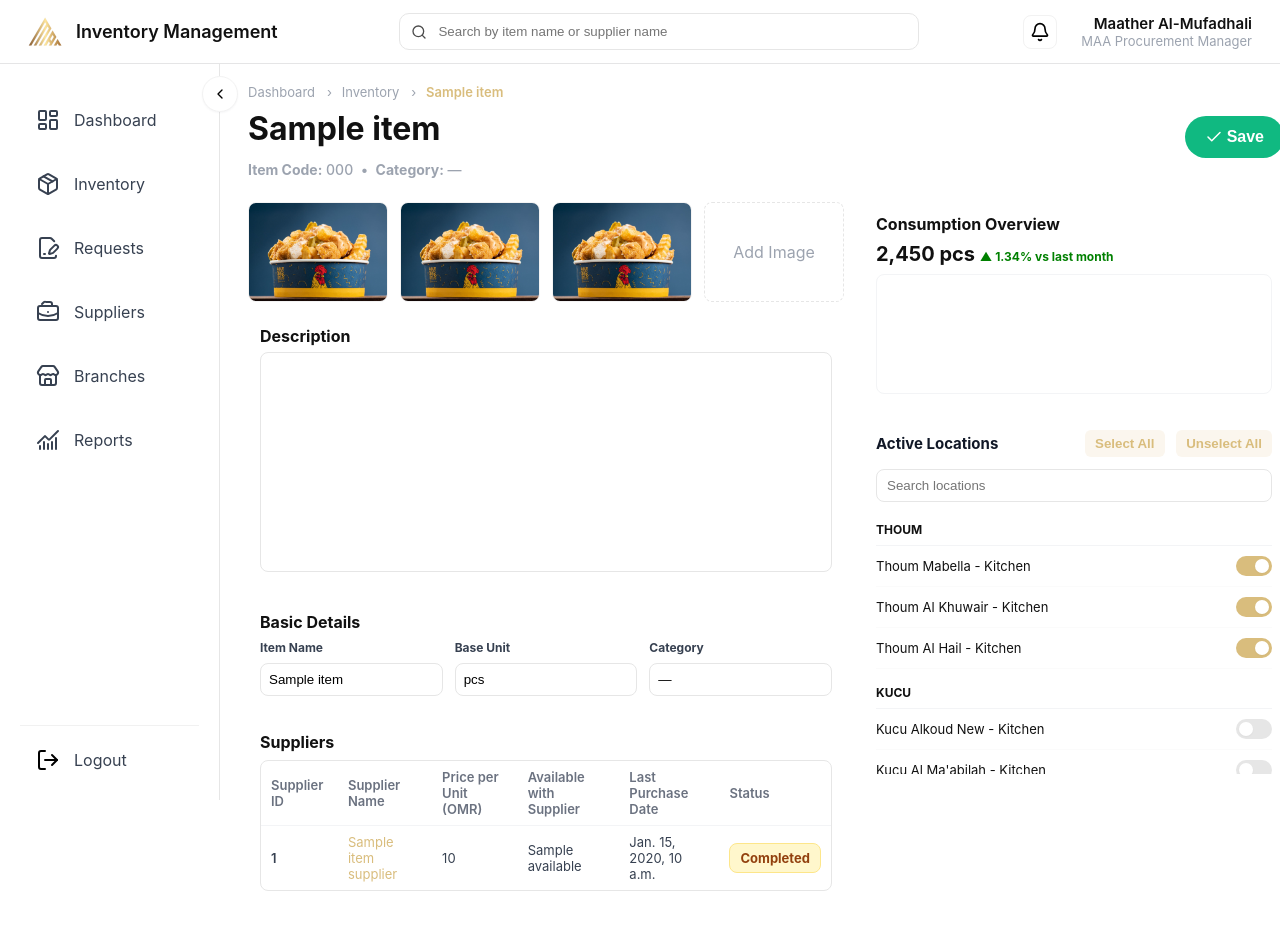
After one commit to ysabellelenon/maa-inventory, a Django app: template maainventory/templates/maainventory/edit_item.html in a window 1280 px wide. The commit adds this page. Run offline with Django 5.2, Linux system fonts and the light colour scheme; the template is opened without the code that fills it: most values are stand-ins (such as "Sample title", 1, 10 or a date in 2020).

Commit message:
Enhance styles of edit item info page

```diff
--- a/config/urls.py
+++ b/config/urls.py
@@ -21,6 +21,7 @@ from maainventory import views
 urlpatterns = [
     path("", views.dashboard, name="dashboard"),
     path("inventory/", views.inventory, name="inventory"),
+    path("inventory/edit/<str:code>/", views.edit_item, name="edit_item"),
     path("requests/", views.requests, name="requests"),
     path("suppliers/", views.suppliers, name="suppliers"),
     path('admin/', admin.site.urls),
--- /dev/null
+++ b/maainventory/templates/maainventory/edit_item.html
@@ -0,0 +1,150 @@
+{% extends "maainventory/base.html" %}
+{% load static %}
+
+{% block extra_css %}
+<link rel="stylesheet" href="{% static 'css/inventory.css' %}">
+{% endblock %}
+
+{% block content %}
+  <div class="page-header inventory-header">
+    <div style="display:flex;flex-direction:column;">
+      <nav class="breadcrumbs" aria-label="Breadcrumb">
+        <a href="{% url 'dashboard' %}">Dashboard</a><span class="sep" aria-hidden="true">&rsaquo;</span>
+        <a href="{% url 'inventory' %}">Inventory</a><span class="sep" aria-hidden="true">&rsaquo;</span>
+        <span class="active" aria-current="page">{{ item.name }}</span>
+      </nav>
+      <h2 style="margin-top:6px;">{{ item.name }}</h2>
+      <h3 class="item-submeta"><strong>Item Code:</strong> {{ item.code }} &nbsp;•&nbsp; <strong>Category:</strong> {{ item.category|default:"—" }}</h3>
+    </div>
+    <div style="display:flex;align-items:center;gap:6px;margin-left:-64px;">
+      <button class="btn-save-inline" aria-label="Save">
+        <img src="{% static 'icons/check.svg' %}" alt="" />
+        <span>Save</span>
+      </button>
+    </div>
+  </div>
+
+  <div class="inventory-container">
+    <div style="display:flex;gap:20px;align-items:flex-start;">
+      <div style="flex:1;">
+        <div style="display:flex;gap:12px;margin-bottom:12px;">
+          <img src="{% static 'images/sample-item.jpg' %}" alt="" style="width:140px;height:100px;border-radius:8px;object-fit:cover;border:1px solid #f3f3f3;">
+          <img src="{% static 'images/sample-item.jpg' %}" alt="" style="width:140px;height:100px;border-radius:8px;object-fit:cover;border:1px solid #f3f3f3;">
+          <img src="{% static 'images/sample-item.jpg' %}" alt="" style="width:140px;height:100px;border-radius:8px;object-fit:cover;border:1px solid #f3f3f3;">
+          <div style="width:140px;height:100px;border-radius:8px;border:1px dashed #e6e6e6;display:flex;align-items:center;justify-content:center;color:#9ca3af;">
+            Add Image
+          </div>
+        </div>
+
+        <div style="background:var(--card-bg);padding:12px;border-radius:8px;margin-bottom:12px;">
+        <div style="font-weight:700;margin-bottom:6px;">Description</div>
+          <textarea class="panel-textarea description-field" aria-label="Item description">{{ item.desc|default:"" }}</textarea>
+        </div>
+
+        <div style="background:var(--card-bg);padding:12px;border-radius:8px;margin-bottom:12px;">
+          <div style="font-weight:700;margin-bottom:8px;">Basic Details</div>
+          <div style="display:grid;grid-template-columns:repeat(3,1fr);gap:12px;">
+            <div>
+              <label class="field-label">Item Name</label>
+              <input class="panel-input" type="text" value="{{ item.name }}" />
+            </div>
+            <div>
+              <label class="field-label">Base Unit</label>
+              <input class="panel-input" type="text" value="{{ item.base_unit|default:'pcs' }}" />
+            </div>
+            <div>
+              <label class="field-label">Category</label>
+              <input class="panel-input" type="text" value="{{ item.category|default:'—' }}" />
+            </div>
+          </div>
+        </div>
+
+        <div style="background:var(--card-bg);padding:12px;border-radius:8px;margin-bottom:12px;">
+          <div style="font-weight:700;margin-bottom:8px;">Suppliers</div>
+          <div class="supplier-table-wrap" style="overflow:auto;">
+            <table class="supplier-table" style="width:100%;border-collapse:collapse;">
+              <thead>
+                <tr>
+                  <th style="text-align:left;padding:8px 10px;color:#6b7280;font-size:13px;">Supplier ID</th>
+                  <th style="text-align:left;padding:8px 10px;color:#6b7280;font-size:13px;">Supplier Name</th>
+                  <th style="text-align:left;padding:8px 10px;color:#6b7280;font-size:13px;">Price per Unit (OMR)</th>
+                  <th style="text-align:left;padding:8px 10px;color:#6b7280;font-size:13px;">Available with Supplier</th>
+                  <th style="text-align:left;padding:8px 10px;color:#6b7280;font-size:13px;">Last Purchase Date</th>
+                  <th style="text-align:left;padding:8px 10px;color:#6b7280;font-size:13px;">Status</th>
+                </tr>
+              </thead>
+              <tbody>
+                {% for s in item_suppliers %}
+                <tr>
+                  <td style="padding:8px 10px;color:#374151;font-weight:600;">{{ s.id }}</td>
+                  <td style="padding:8px 10px;color:#374151;">
+                    <a href="#" class="supplier-link">{{ s.name }}</a>
+                  </td>
+                  <td style="padding:8px 10px;color:#374151;">{{ s.price_per_unit }}</td>
+                  <td style="padding:8px 10px;color:#374151;">{{ s.available }}</td>
+                  <td style="padding:8px 10px;color:#374151;">{{ s.last_purchase_date }}</td>
+                  <td style="padding:8px 10px;"><span class="status-pill {% if s.status == 'Active' %}status-good{% else %}status-under-review{% endif %}">{{ s.status }}</span></td>
+                </tr>
+                {% empty %}
+                <tr><td colspan="6" style="padding:8px 10px;color:#6b7280;">No suppliers found for this item.</td></tr>
+                {% endfor %}
+              </tbody>
+            </table>
+          </div>
+        </div>
+      </div>
+
+      <aside style="width:420px;flex:0 0 420px;">
+        <div style="background:var(--card-bg);padding:12px;border-radius:8px;margin-bottom:12px;">
+          <div style="font-weight:700;margin-bottom:8px;">Consumption Overview</div>
+          <div style="font-size:20px;font-weight:700;">2,450 pcs <span style="color:green;font-size:12px;">▲ 1.34% vs last month</span></div>
+          <div style="height:120px;background:#fff;border-radius:8px;margin-top:8px;border:1px solid #f3f4f6;"></div>
+        </div>
+
+        <!-- Location management panel (replaces Product Organization) -->
+        <div class="locations-panel" style="background:var(--card-bg);padding:12px;border-radius:8px;margin-bottom:12px;">
+          <div style="display:flex;justify-content:space-between;align-items:center;">
+            <h3 class="locations-title" style="margin:0;font-weight:700;font-size:15px;">Active Locations</h3>
+            <div>
+              <button class="btn-filter" style="margin-right:8px;padding:6px 10px;">Select All</button>
+              <button class="btn-filter" style="padding:6px 10px;">Unselect All</button>
+            </div>
+          </div>
+
+          <input class="panel-input" placeholder="Search locations" aria-label="Search locations" style="margin-top:12px;margin-bottom:12px;">
+
+          <div class="locations-list" style="max-height:260px;overflow:auto;">
+            <div class="location-group">
+              <div class="location-group-header" style="font-weight:700;padding:8px 0;border-bottom:1px solid #f3f4f6;">THOUM</div>
+              <div class="location-item" style="display:flex;justify-content:space-between;align-items:center;padding:10px 0;border-bottom:1px solid #fbfbfb;">
+                <div>Thoum Mabella - Kitchen</div>
+                <label class="switch"><input type="checkbox" checked><span class="slider"></span></label>
+              </div>
+              <div class="location-item" style="display:flex;justify-content:space-between;align-items:center;padding:10px 0;border-bottom:1px solid #fbfbfb;">
+                <div>Thoum Al Khuwair - Kitchen</div>
+                <label class="switch"><input type="checkbox" checked><span class="slider"></span></label>
+              </div>
+              <div class="location-item" style="display:flex;justify-content:space-between;align-items:center;padding:10px 0;border-bottom:1px solid #fbfbfb;">
+                <div>Thoum Al Hail - Kitchen</div>
+                <label class="switch"><input type="checkbox" checked><span class="slider"></span></label>
+              </div>
+            </div>
+
+            <div class="location-group" style="margin-top:8px;">
+              <div class="location-group-header" style="font-weight:700;padding:8px 0;border-bottom:1px solid #f3f4f6;">KUCU</div>
+              <div class="location-item" style="display:flex;justify-content:space-between;align-items:center;padding:10px 0;border-bottom:1px solid #fbfbfb;">
+                <div>Kucu Alkoud New - Kitchen</div>
+                <label class="switch"><input type="checkbox"><span class="slider"></span></label>
+              </div>
+              <div class="location-item" style="display:flex;justify-content:space-between;align-items:center;padding:10px 0;border-bottom:1px solid #fbfbfb;">
+                <div>Kucu Al Ma'abilah - Kitchen</div>
+                <label class="switch"><input type="checkbox"><span class="slider"></span></label>
+              </div>
+            </div>
+          </div>
+        </div>
+      </aside>
+    </div>
+  </div>
+
+{% endblock %}
--- a/maainventory/templates/maainventory/inventory.html
+++ b/maainventory/templates/maainventory/inventory.html
@@ -395,8 +395,10 @@
         if (action === 'adjust') {
           openPanel(data);
         } else if (action === 'edit') {
-          // reuse same panel for now; content will be changed later
-          openPanel(data);
+          // navigate to dedicated edit page for the item
+          // encoded code ensures safe URL for special characters
+          var editUrl = '/inventory/edit/' + encodeURIComponent(data.code) + '/';
+          window.location.href = editUrl;
         }
         return;
       }
--- a/static/css/dashboard.css
+++ b/static/css/dashboard.css
@@ -17,7 +17,7 @@
 }
 *{box-sizing:border-box;}
 html,body{height:100%;margin:0;font-family:Inter, ui-sans-serif, system-ui, -apple-system, "Segoe UI", Roboto, "Helvetica Neue", Arial;}
-body{background:var(--bg);color:#111;}
+body{background:#ffffff;color:#111;}
 .app{display:flex;min-height:100vh;padding-top:64px;}
 .sidebar{position:fixed;top:64px;left:0;width:var(--sidebar-width);height:calc(100vh - 64px);background:#fff;border-right:1px solid var(--border);padding:12px 20px;display:flex;flex-direction:column;gap:12px;overflow-y:auto;overflow-x:hidden;-webkit-overflow-scrolling:touch;}
 .sidebar-toggle{position:fixed;top:calc(64px + 12px);left:calc(var(--sidebar-width) - 18px);width:36px;height:36px;border-radius:50%;display:inline-flex;align-items:center;justify-content:center;background:#ffffff;border:1px solid var(--stroke);box-shadow:0 1px 2px rgba(16,24,40,0.04);cursor:pointer;z-index:60;}
--- a/static/css/inventory.css
+++ b/static/css/inventory.css
@@ -1,5 +1,51 @@
 /* Inventory page styles (moved from dashboard.css) */
 .inventory-header{display:flex;align-items:center;justify-content:space-between;margin-bottom:12px;}
+
+/* Breadcrumb styles for edit page */
+.breadcrumbs{
+  font-size:13px;
+  color:#9ca3af;
+  margin-bottom:6px;
+  display:block;
+}
+.breadcrumbs a{
+  color:#9ca3af;
+  text-decoration:none;
+  margin-right:6px;
+}
+.breadcrumbs .sep{
+  margin:0 6px;
+  color:#9ca3af;
+}
+.breadcrumbs .active{
+  color:#D9BD7D;
+  font-weight:600;
+}
+/* Small item meta under the title */
+.item-submeta{
+  font-size:14px;
+  color:#9ca3af;
+  margin-top:6px;
+  margin-bottom:12px;
+  font-weight:500;
+  display:block;
+}
+/* make sure heading element uses the same muted color when styled as subheading */
+h3.item-submeta{ /* explicit selector for subheading semantics */
+  font-size:14px;
+  color:#9ca3af;
+  margin-top:6px;
+  margin-bottom:12px;
+  font-weight:500;
+}
+
+/* Larger item title on edit page */
+.page-header.inventory-header h2{
+  font-size:32px;
+  line-height:1.08;
+  font-weight:700;
+  margin:6px 0 8px 0;
+}
 .header-actions .btn-filter{background:#f3f4f6;border:1px solid #e6e6e6;padding:8px 12px;border-radius:8px;cursor:pointer;}
 
 .inventory-card .table-actions{display:flex;justify-content:flex-start;padding:12px 12px 12px 12px;margin-bottom:12px;}
@@ -313,6 +359,68 @@
 }
 .action-menu-item:hover{background:#f3f4f6;border-radius:6px;}
 
+/* Toggle switch for locations */
+.switch{position:relative;display:inline-block;width:44px;height:24px}
+.switch input{display:none}
+.switch .slider{position:absolute;cursor:pointer;top:0;left:0;right:0;bottom:0;background:#e6e6e6;border-radius:24px;transition:.18s}
+.switch .slider:before{position:absolute;content:"";height:18px;width:18px;left:3px;top:3px;background:white;border-radius:50%;transition:.18s;box-shadow:0 1px 2px rgba(0,0,0,0.06)}
+.switch input:checked + .slider{background:#D9BD7D}
+.switch input:checked + .slider:before{transform:translateX(20px)}
+.switch .slider{display:block}
+
+/* Inline save button on heading */
+.btn-save-inline{
+  background:#10b981;
+  border:none;
+  color:#ffffff;
+  padding:12px 20px;
+  border-radius:999px;
+  display:inline-flex;
+  align-items:center;
+  gap:4px;
+  font-weight:700;
+  cursor:pointer;
+  box-shadow:none;
+}
+.btn-save-inline img{width:18px;height:18px;display:block;filter:brightness(0) invert(1);}
+.btn-save-inline span{font-size:16px;line-height:1;}
+.btn-save-inline:active{transform:translateY(1px)}
+
+/* Compact styles for location management panel */
+.locations-panel{font-size:13px;}
+.locations-panel .location-group-header{font-size:12px;padding:6px 0;border-bottom:1px solid #f3f4f6;}
+.locations-panel .location-item{font-size:13px;padding:8px 0;border-bottom:1px solid #fbfbfb;}
+.locations-panel .locations-list{max-height:260px;overflow:auto;}
+.locations-panel .panel-input{padding:8px 10px;}
+
+/* Smaller toggle for locations (override base .switch) */
+.locations-panel .switch{position:relative;display:inline-block;width:36px;height:20px}
+.locations-panel .switch input{display:none}
+.locations-panel .switch .slider{position:absolute;cursor:pointer;top:0;left:0;right:0;bottom:0;background:#e6e6e6;border-radius:20px;transition:.18s}
+.locations-panel .switch .slider:before{position:absolute;content:"";height:14px;width:14px;left:3px;top:3px;background:white;border-radius:50%;transition:.18s;box-shadow:0 1px 2px rgba(0,0,0,0.04)}
+.locations-panel .switch input:checked + .slider{background:#D9BD7D}
+.locations-panel .switch input:checked + .slider:before{transform:translateX(16px)}
+.locations-panel .switch .slider{display:block}
+
+/* Title styling for locations panel */
+.locations-panel .locations-title{font-size:15px;color:#111827;margin:0;}
+/* Location panel action buttons (Select All / Unselect All) */
+.locations-panel .btn-filter{
+  /* slightly lighter background, gold text */
+  background:#FBF6EE;
+  color:#D9BD7D;
+  border:none;
+  padding:6px 10px;
+  border-radius:6px;
+  font-weight:600;
+  cursor:pointer;
+  transition:background .12s ease, transform .08s ease;
+}
+.locations-panel .btn-filter:hover{
+  background:#F5ECE0;
+  transform:translateY(-1px);
+}
+
 .panel-title .title-icon{
   width:22px;
   height:22px;
@@ -353,6 +461,21 @@
 .reason-grid{display:flex;flex-wrap:wrap;gap:8px;}
 .reason-btn{padding:8px 10px;border-radius:8px;border:1px solid #e6e6e6;background:#fff;cursor:pointer;}
 .panel-textarea{width:100%;border:1px solid #e6e6e6;border-radius:8px;padding:10px;background:#fff;}
+/* Fixed larger description textarea */
+.description-field{
+  box-sizing:border-box;
+  width:100%;
+  max-width:920px;
+  height:220px;
+  resize:none;
+  overflow:auto;
+  padding:12px;
+  border-radius:8px;
+  border:1px solid #e6e6e6;
+  background:#fff;
+  font-size:14px;
+  line-height:1.4;
+}
 .panel-actions{display:flex;gap:12px;margin-top:12px;}
 .btn-cancel{background:transparent;border:1px solid #e6e6e6;padding:8px 12px;border-radius:8px;cursor:pointer;}
 .btn-save.primary{background:#D9BD7D;border:1px solid #D9BD7D;color:#fff;padding:8px 12px;border-radius:8px;cursor:pointer;}
@@ -435,3 +558,14 @@
   -moz-osx-font-smoothing:grayscale;
   text-rendering:optimizeLegibility;
 }
+
+/* Suppliers table styles */
+.supplier-table{width:100%;border-collapse:collapse;font-size:13px;}
+.supplier-table thead th{background:transparent;border-bottom:1px solid #f3f4f6;text-align:left;padding:8px 10px;color:#6b7280;font-weight:600;font-size:13px;}
+.supplier-table tbody td{padding:8px 10px;border-bottom:1px solid #fbfbfb;color:#374151;vertical-align:middle;}
+.supplier-table tbody tr:last-child td{border-bottom:none;}
+
+.supplier-table-wrap{border:1px solid #e6e6e6;border-radius:8px;overflow:hidden;background:#fff;}
+/* Supplier name link */
+.supplier-link{color:#D9BD7D;text-decoration:none;}
+.supplier-link:hover{color:#BFA971;text-decoration:underline;}
```
Also changed, not shown: maainventory/views.py (+102 -6 lines), static/icons/external-link.svg (added).
